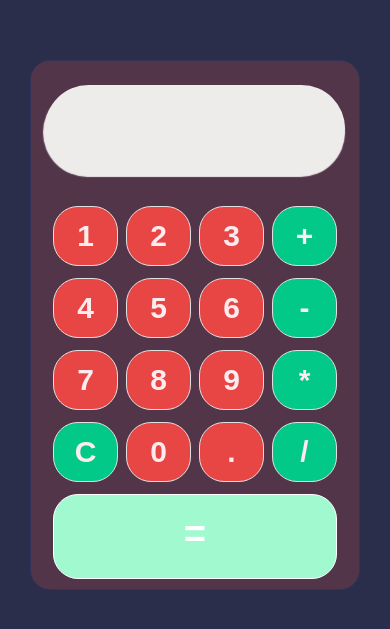
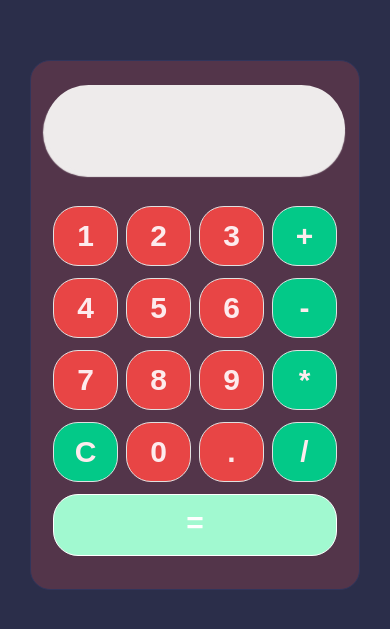
Before and after one commit to JulianRG1512/Calculadora, a React (Create React App) app: page / in a window 390 px wide. Shown: the part 107-736 px from the top of the page. Built offline with nearby package versions, Linux system fonts and the light colour scheme.

Commit message:
Se modifican estilo btn resultado

```diff
--- a/src/hojas-de-estilo/botonResultado.css
+++ b/src/hojas-de-estilo/botonResultado.css
@@ -20,7 +20,7 @@
 }
 
 @media screen and (max-width: 600px) {
-    .boton-contenedor{
+    .boton-resultado{
         height: 60px;
         font-size: 30px;
         margin: 4px;
```
